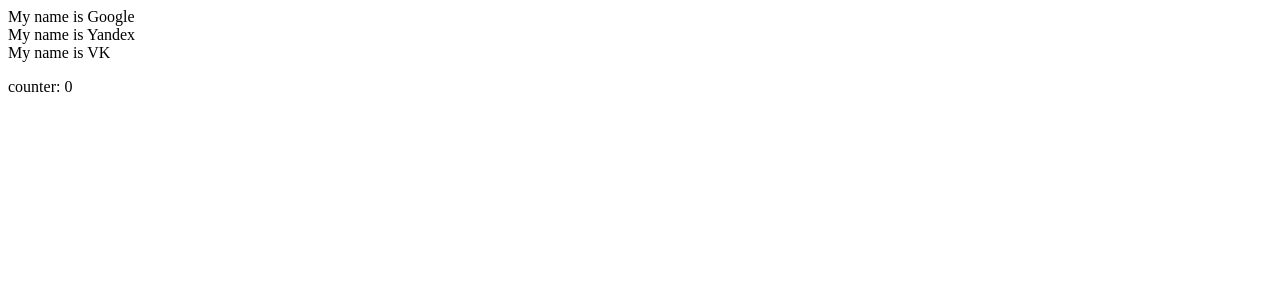
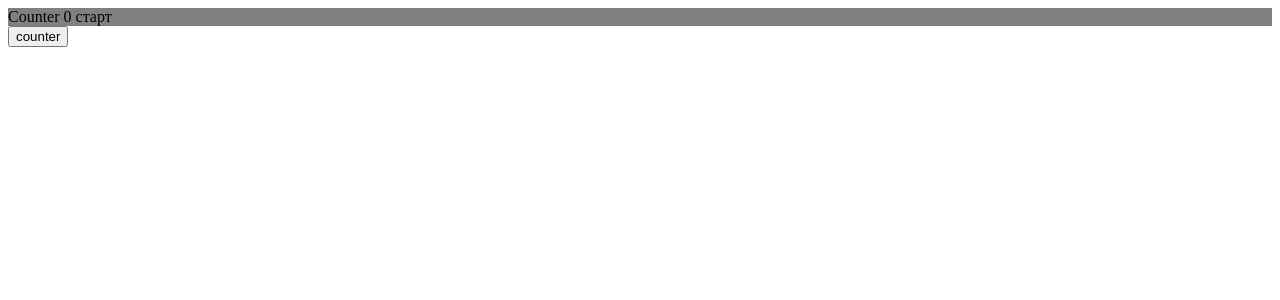
Before and after one commit to mexell96/reactNewApp, a React (Create React App) app: page / in a window 1280 px wide. Shown: the top 300 px of the page. Built offline with nearby package versions, Linux system fonts and the light colour scheme.

Commit message:
added hw

```diff
--- a/src/App.js
+++ b/src/App.js
@@ -1,61 +1,23 @@
 import React from "react";
-import Site from "./Site";
-
-// function Lorem(props) {
-//   console.log(props);
-
-//   const myCustomProps = { ...props, text: "new props" };
-//   console.log(myCustomProps);
-
-//   const style = { color: "green", fontSize: "24px" };
-
-//   return (
-//     <React.Fragment>
-//       <div>Lorem ipsum dolor sit.</div>
-//       <h1 style={style}>
-//         <p>{myCustomProps.text}</p>
-//       </h1>
-//       <Site name="Google" />
-//       <Site name="Yandex" />
-//       <Site name="VK" />
-//     </React.Fragment>
-//   );
-// }
-
+import ClickerCounter from "./ClickerCounter";
 class Lorem extends React.Component {
   constructor(props) {
     super(props);
     this.state = {
-      name: "Marco",
       counter: 0,
     };
   }
 
-  componentDidMount() {
-    // setInterval(() => this.setState({ name: "Max" }), 5000);
-    console.log(`Mounted times: ${this.state.counter + 1}`);
-  }
-
-  componentDidUpdate() {
-    console.log(`Updates times: ${this.state.counter + 1}`);
-  }
-
   handleClick = () => {
-    console.log(this.state, "First");
-    this.setState((state) => ({ counter: state.counter + 1 }));
-    console.log(this.state, "Second");
+    this.setState({ counter: this.state.counter + 1 });
   };
 
   render() {
     return (
-      <React.Fragment>
-        {/* <Site name={this.state.name} /> */}
-        <Site name="Google" />
-        <Site name="Yandex" />
-        <Site name="VK" />
-        {/* <p onClick={this.handleClick.bind(this)}> */}
-        <p onClick={this.handleClick}>counter: {this.state.counter}</p>
-      </React.Fragment>
+      <>
+        <ClickerCounter number={this.state.counter} />
+        <button onClick={this.handleClick}>counter</button>
+      </>
     );
   }
 }
--- /dev/null
+++ b/src/ClickerCounter.js
@@ -0,0 +1,28 @@
+import React from "react";
+
+export default function ClickerCounter({ number }) {
+  let color;
+  let position;
+
+  if (number >= 20) {
+    color = { background: "gold" };
+    position = "профи";
+  } else if (number >= 15) {
+    color = { background: "red" };
+    position = "мастер";
+  } else if (number >= 10) {
+    color = { background: "yellow" };
+    position = "умелый";
+  } else if (number >= 5) {
+    color = { background: "green" };
+    position = "новичок";
+  } else if (number >= 0) {
+    color = { background: "grey" };
+    position = "старт";
+  }
+  return (
+    <div style={color}>
+      Counter {number} {position}
+    </div>
+  );
+}
--- a/src/Site.js
+++ /dev/null
@@ -1,5 +0,0 @@
-import React from "react";
-
-export default function Site({ name }) {
-  return <div>My name is {name}</div>;
-}
```
Also changed, not shown: src/Class_variant.js (added, +63 -0 lines), 1 other file (tests, documents, lock files or other folders).
